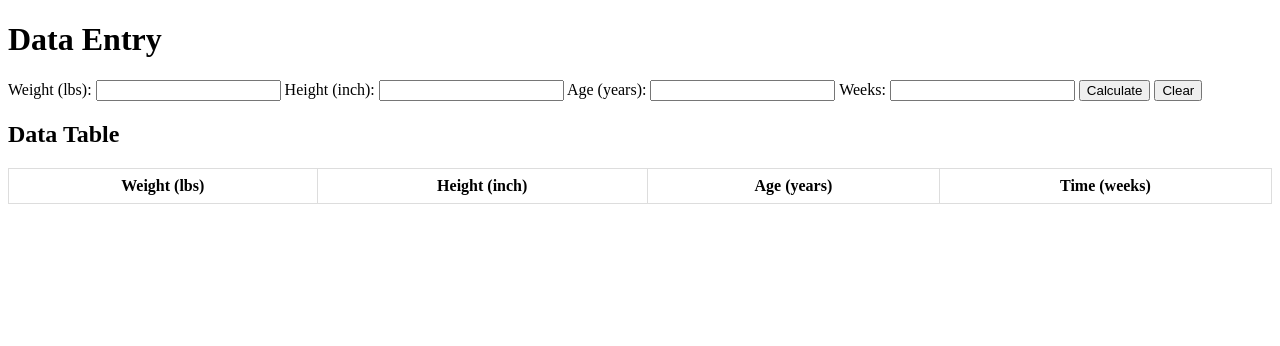
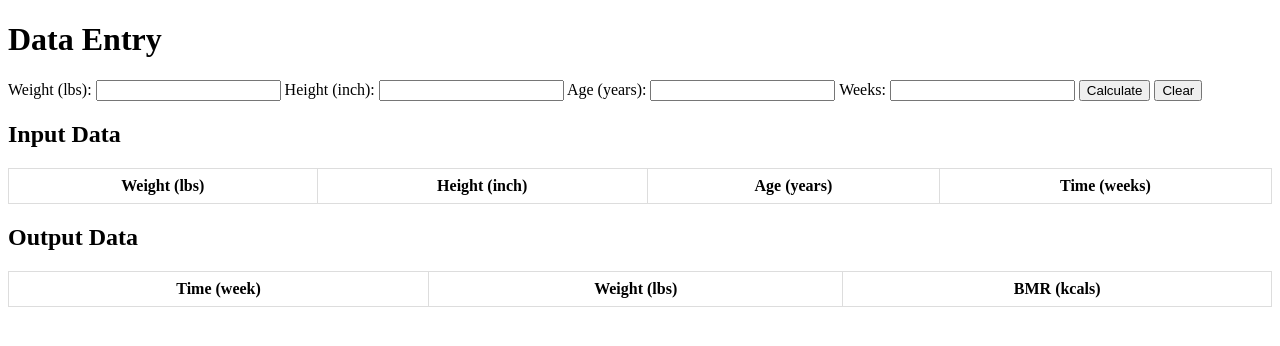
Before and after one commit to yifattih/rmr-projection-client-browser, a Flask app: page / in a window 1280 px wide. Shown: the top 346 px of the page. Run offline with Flask 3, Linux system fonts and the light colour scheme; data that the repository does not hold is empty.

Commit message:
feat(frontend): data received and processed

```diff
--- a/app.py
+++ /dev/null
@@ -1,30 +0,0 @@
-from flask import Flask, request, jsonify, render_template
-
-app = Flask(__name__)
-
-# To hold the data for the table
-data_store = []
-
-@app.route('/')
-def home():
-    return render_template('index.html')
-
-@app.route('/calculate', methods=['POST'])
-def calculate():
-    # Get data from AJAX request
-    new_data = request.json
-    data_store.append(new_data)
-    return jsonify(data_store)
-
-@app.route('/clear', methods=['POST'])
-def clear():
-    # Get data from AJAX request
-    data_store.clear()
-    return jsonify(data_store)
-
-@app.route('/data', methods=['GET'])
-def get_data():
-    return jsonify(data_store)
-
-if __name__ == '__main__':
-    app.run(debug=True)
--- /dev/null
+++ b/app/__init__.py
@@ -0,0 +1,5 @@
+from flask import Flask
+
+app = Flask(__name__)
+
+from app import routes  # Import the routes after creating the app
--- /dev/null
+++ b/app/routes.py
@@ -0,0 +1,63 @@
+from flask import render_template, request, jsonify
+from app import app
+from .bmr import model
+
+
+
+# To hold the data for the table
+data_input = []
+data_output = []
+
+@app.route('/')
+def home():
+    return render_template('index.html')
+
+@app.route('/data', methods=['GET'])
+def get_data():
+    return jsonify(data_input)
+
+@app.route('/calculate', methods=['POST'])
+def calculate():
+    # Get data from AJAX request
+    data_in = request.json
+    weight_initial = float(data_in.get("weight"))
+    height = float(data_in.get("height"))
+    age = int(data_in.get("age"))
+    time = int(data_in.get("time"))
+    # Calculate output from model
+    data_out = model.calculate(weight_initial=weight_initial, height=height,
+                               age=age, time=time)
+    time_range = data_out["time"]
+    weight_range = data_out["weight"]
+    bmr = data_out["bmr"]
+
+    print("The input data is: ",
+          f"Weight: {weight_initial} -- Height: {height} -- Age: {age} -- Time: {time}" )
+    print("The output data is: ",
+          f"Time: {time_range} -- Weight Range: {weight_range} -- BMR: {bmr}")
+
+    data_input.append(data_in)
+    data_output.append(data_out)
+
+    response_data = {
+        "message": "Data received!",
+        "wwight_in": weight_initial,
+        "heihgt_in": height,
+        "age_in": age,
+        "time_in": time,
+        "time_range": time_range,
+        "weight_range": weight_range,
+        "bmr": bmr,
+        "status": "Success!",
+        # "additional_info": {
+            # "length_of_name": len(name),
+            # "double_value": float(value) * 2
+        # }
+    }
+    return jsonify(data_input)
+
+@app.route('/clear', methods=['POST'])
+def clear():
+    # Get data from AJAX request
+    data_input.clear()
+    return jsonify(data_input)
--- a/static/script.js
+++ b/app/static/script.js
@@ -17,9 +17,9 @@ $(document).ready(function() {
             contentType: 'application/json',
             data: JSON.stringify({ weight: weight, height: height, age: age, time: time }),
             success: function(data) {
-                $('#dataTable tbody').empty();
+                $('#inputDataTable tbody').empty();
                 data.forEach(item => {
-                    $('#dataTable tbody').append(`<tr><td>${item.weight}</td><td>${item.height}</td><td>${item.age}</td><td>${item.time}</td></tr>`);
+                    $('#inputDataTable tbody').append(`<tr><td>${item.weight}</td><td>${item.height}</td><td>${item.age}</td><td>${item.time}</td></tr>`);
                 });
             }
         });
@@ -39,7 +39,8 @@ $(document).ready(function() {
             type: 'POST',
             contentType: 'application/json',
             success: function() {
-                $('#dataTable tbody').empty();
+                $('#inputDataTable tbody').empty();
+                $('#outputtDataTable tbody').empty();
             }
         });
     });
--- a/templates/index.html
+++ b/app/templates/index.html
@@ -21,8 +21,8 @@
         <button type="reset">Clear</button>
     </form>
 
-    <h2>Data Table</h2>
-    <table id="dataTable">
+    <h2>Input Data</h2>
+    <table id="inputDataTable">
         <thead>
             <tr>
                 <th>Weight (lbs)</th>
@@ -34,6 +34,19 @@
         <tbody>
         </tbody>
     </table>
+
+    <h2>Output Data</h2>
+    <table id="outputDataTable">
+        <thead>
+            <tr>
+                <th>Time (week)</th>
+                <th>Weight (lbs)</th>
+                <th>BMR (kcals)</th>
+            </tr>
+        </thead>
+        <tbody>
+        </tbody>
+    </table>
 </body>
 <script src="https://code.jquery.com/jquery-3.6.0.min.js"></script>
 <script src="{{ url_for('static', filename='script.js') }}"></script>
--- /dev/null
+++ b/run.py
@@ -0,0 +1,4 @@
+from app import app
+
+if __name__ == '__main__':
+    app.run(debug=True)
--- /dev/null
+++ b/to-do.txt
@@ -0,0 +1,3 @@
+make bmr calculations with bmr module as in main script
+
+show results in html using ajax/jquery
```
Also changed, not shown: app/bmr/model.py (added, +12 -0 lines), app/bmr/tests/test_bmr_equations.py (renamed from bmr/tests/test_bmr_equations.py, +1 -1 lines), bmr/main.py (deleted, +0 -27 lines), app/bmr/__init_.py (added), app/bmr/helpers/__init__.py (added), app/bmr/helpers/equations.py (renamed from bmr/helpers/equations.py), app/bmr/helpers/user_inputs.py (renamed from bmr/helpers/user_inputs.py), app/bmr/helpers/weight.py (renamed from bmr/helpers/weight.py), app/bmr/tests/__init__.py (added), app/bmr/tests/test_helpers_weight.py (renamed from bmr/tests/test_helpers_weight.py), app/static/plot.png (renamed from static/plot.png), app/static/styles.css (renamed from static/styles.css), app/templates/index_old.html (renamed from templates/index_old.html).
